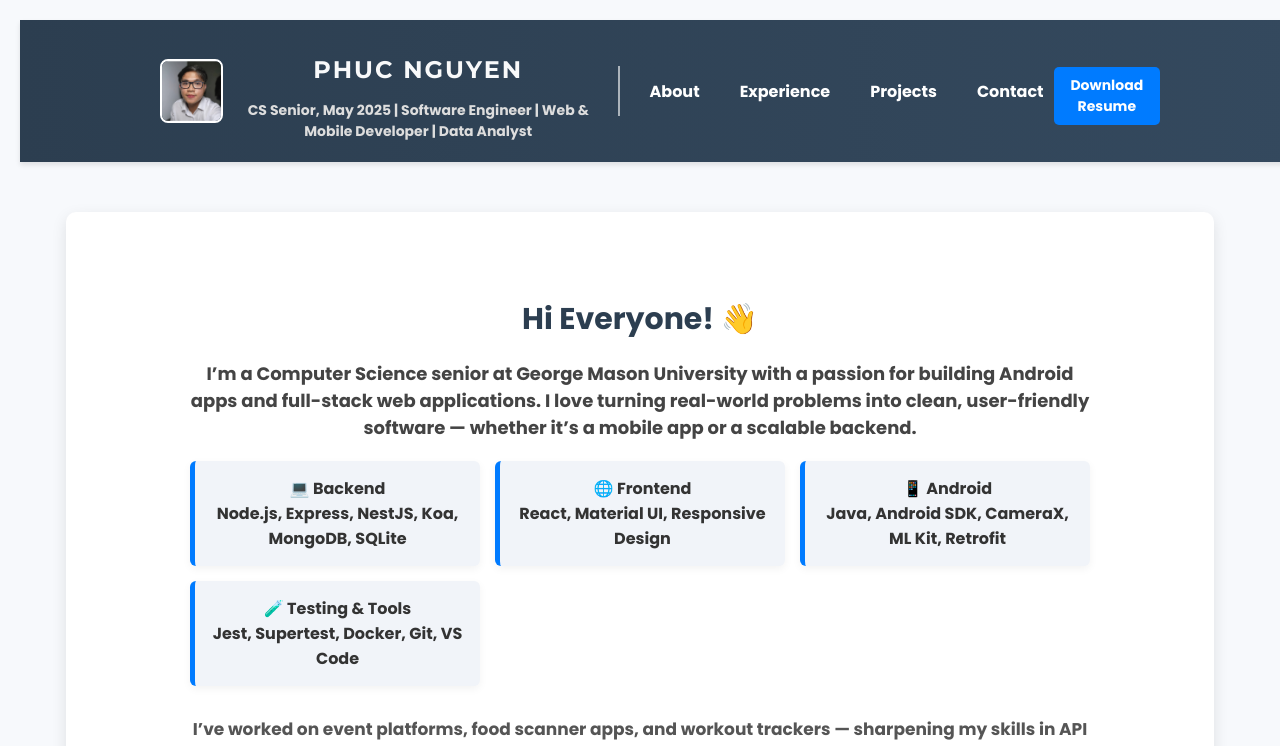
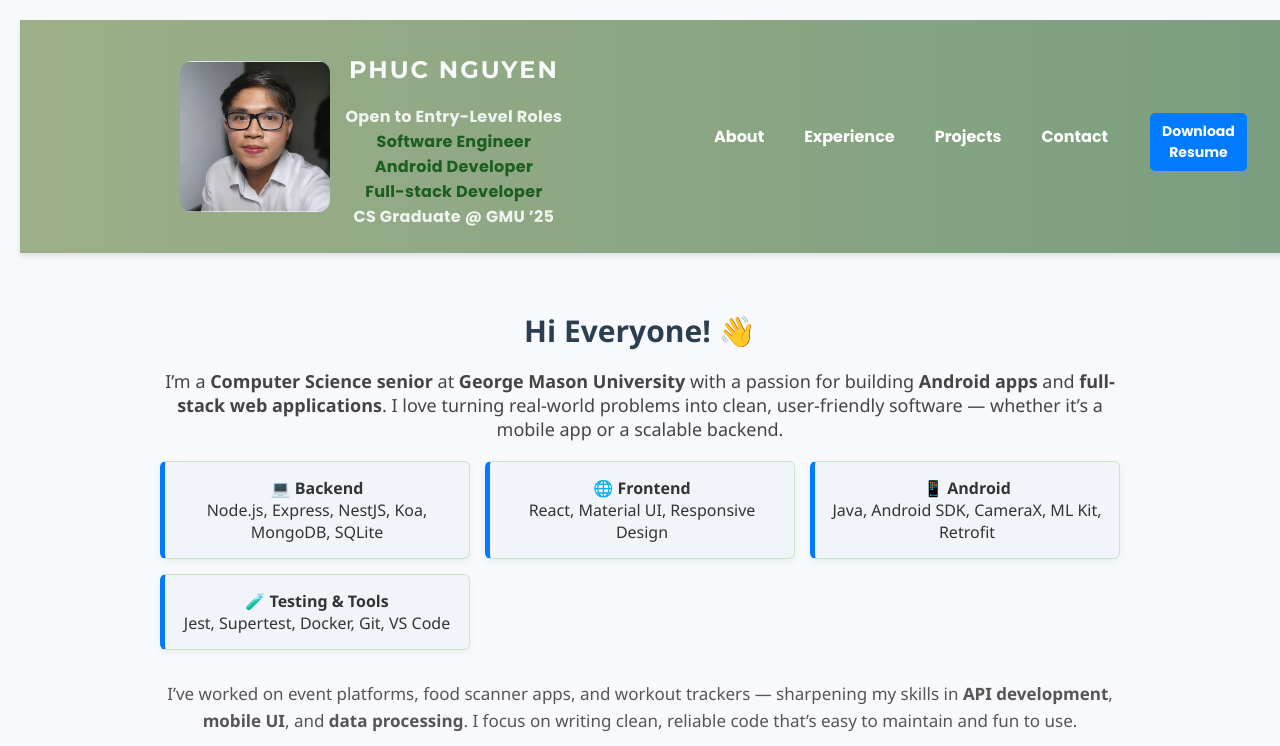
Before and after one commit to PhucGiaNguyen99/Phuc-Nguyen-Latest-Portfolio, a React (Create React App) app: page / in a window 1280 px wide. Shown: the top 746 px of the page. Built offline with nearby package versions, Linux system fonts and the light colour scheme.

Commit message:
style: improve the header format

```diff
--- a/src/components/Header.js
+++ b/src/components/Header.js
@@ -11,7 +11,13 @@ const Header = () => {
           <img src="/Official_selfie.jpg" alt="Phuc Nguyen" className="profile-img" />
           <div className="name-title">
             <h1>Phuc Nguyen</h1>
-            <p className="subtitle">CS Senior, May 2025 | Software Engineer | Web & Mobile Developer | Data Analyst</p>
+            <p className="subtitle">
+              Open to Entry-Level Roles <br />
+              <span className="highlight-role">Software Engineer</span> <br />
+              <span className="highlight-role">Android Developer</span> <br />
+              <span className="highlight-role">Full-stack Developer</span> <br />
+              CS Graduate @ GMU ’25 <br />
+            </p>
           </div>
         </div>
 
--- a/src/components/styles.css
+++ b/src/components/styles.css
@@ -8,11 +8,11 @@ body {
     text-align: center;
   }
 
-/* 📌 Header */
+/* Header */
 header {
-    background: linear-gradient(to right, #2c3e50, #34495e);
+    background: linear-gradient(to right, #9CAF88, #7A9E7E); /* Change from dark blue to matcha color*/
     color: white;
-    padding: 10px 20px; /* Smaller padding */
+    padding: 10px 20px;
     text-align: center;
     position: sticky;
     top: 0;
@@ -21,37 +21,46 @@ header {
     box-shadow: 0px 3px 5px rgba(0, 0, 0, 0.1);
 }
 
-/* 📌 Header Container */
+/* Header Container */
 .header-container {
     display: flex;
-    align-items: center; /* Ensures elements are vertically aligned */
-    justify-content: space-between; /* Keeps items spread across */
-    max-width: 900px;
-    margin: auto;
-    padding: 0 20px;
+    align-items: flex-start;
+    justify-content: flex-start;
+    flex-wrap: nowrap;
+    gap: 2rem;
+    width: 100%;              /* Full screen width */
+    padding: 0 2rem;          /* Optional: side padding */
+    box-sizing: border-box;   /* Ensure padding doesn't shrink layout */
+    flex-basis: 40%;
   }
 
-/* 📌 Profile Section: Image & Name in the Same Row */
+/* Profile Section: Image & Name in the Same Row */
 .profile-section {
     display: flex;
-    align-items: center; /* Aligns the text and image */
-    gap: 10px; /* Adds spacing between image and text */
+    align-items: flex-start;
+    gap: 1.5rem;
+    flex-grow: 0;
+    flex-shrink: 0;
+    min-width: 420px;     /* Ensure enough width for line breaks to stay */
+    max-width: 500px;     /* Optional cap */
   }
 
-/* 📌 Profile Image */
   .profile-img {
-    width: 60px;
-    height: 60px;
+    height: 100%;
+    max-height: 9.5rem; /* tweak this to match ~4 lines of text */
     object-fit: cover;
-    border-radius: 8px; /* Keeps it square */
-    border: 2px solid white;
+    border-radius: 12px;
   }
-
-/* 📌 Name & Title */
   .name-title {
     display: flex;
     flex-direction: column;
-    justify-content: center; /* Align text vertically */
+    justify-content: center;
+    white-space: normal; /* Let text wrap naturally with <br /> */
+  }
+
+  .highlight-role {
+    color: #1B5E20;
+  font-weight: 600;
   }
 
 /* 📌 Name (Phuc Nguyen) Styling */
@@ -74,10 +83,13 @@ h1:hover {
 
 /* 📌 Subtitle */
 .subtitle {
-    font-size: 14px;
-    color: #ddd;
-    margin: 0;
+    font-size: 16px;
+    color: #f0f4f0; /* light greenish-white for matcha header */
+    margin: 4px 0;
+    font-weight: 500;
+    letter-spacing: 0.3px;
   }
+
 
 /* 📌 Navigation */
 nav ul {
@@ -231,6 +243,107 @@ footer {
         flex-direction: column;
         gap: 8px;
     }
+}
+
+
+/* About page*/
+/* Core Section */
+.about-section {
+    padding: 2rem;
+    max-width: 960px;
+    margin: 0 auto;
+    font-family: "Segoe UI", sans-serif;
+    color: #1f2937;
+  }
+
+  .section-title {
+    font-size: 2.2rem;
+    margin-bottom: 1.5rem;
+    text-align: center;
+    color: #1b5e20;
+  }
+
+  .section-subtitle {
+    font-size: 1.5rem;
+    margin: 2.5rem 0 1rem;
+    color: #333;
+  }
+
+  /* Card Styles */
+  .card {
+    background-color: #fff;
+    border-radius: 1rem;
+    padding: 1.5rem;
+    margin-bottom: 2rem;
+    border: 2px solid #e5e7eb;
+    box-shadow: 0 4px 12px rgba(0, 0, 0, 0.08);
+  }
+
+  .card ul {
+    list-style: disc;
+    margin-left: 1.5rem;
+    margin-top: 0.5rem;
+  }
+
+  .bible-verse {
+    font-style: italic;
+    margin-top: 1rem;
+    padding-left: 1rem;
+    border-left: 4px solid #4caf50;
+    color: #374151;
+  }
+
+  /* Skills Grid */
+  .skills-grid {
+    display: grid;
+    grid-template-columns: repeat(auto-fit, minmax(220px, 1fr));
+    gap: 1rem;
+    margin-top: 1rem;
+  }
+
+  .skill-card {
+    background: linear-gradient(135deg, #e0f7fa, #e8f5e9);
+    padding: 1rem;
+    border-radius: 12px;
+    border: 1px solid #c8e6c9;
+    text-align: center;
+    transition: transform 0.2s ease;
+    font-weight: 500;
+  }
+
+  .skill-card:hover {
+    transform: scale(1.03);
+    box-shadow: 0 6px 16px rgba(0, 0, 0, 0.1);
+  }
+
+  /* Job Card */
+  .job-card {
+    background-color: #f1f8e9;
+    border-left: 6px solid #689f38;
+    padding: 1.5rem;
+    border-radius: 0.5rem;
+    font-size: 1.1rem;
+    margin-top: 2rem;
+  }
+
+  .job-card ul {
+    margin-left: 1.5rem;
+    margin-top: 0.5rem;
+  }
+
+  .job-note {
+    margin-top: 1rem;
+    font-style: italic;
+  }
+
+  /* Animations */
+  .fade-in {
+    animation: fadeIn 0.8s ease-in-out;
+  }
+
+  @keyframes fadeIn {
+    from { opacity: 0; transform: translateY(12px); }
+    to { opacity: 1; transform: translateY(0); }
   }
 
 
@@ -460,16 +573,6 @@ body {
     gap: 10px;
 }
 
-/* 📌 About Section */
-.about-section {
-    background: white;
-    padding: 60px 10%;
-    border-radius: 10px;
-    box-shadow: 0px 5px 15px rgba(0, 0, 0, 0.1);
-    margin: 50px auto;
-    max-width: 900px;
-    text-align: center;
-}
 
 
 /* 📌 Title */
```
Also changed, not shown: 1 other file (tests, documents, lock files or other folders). Lines whose indentation alone changed are shown as unchanged.
